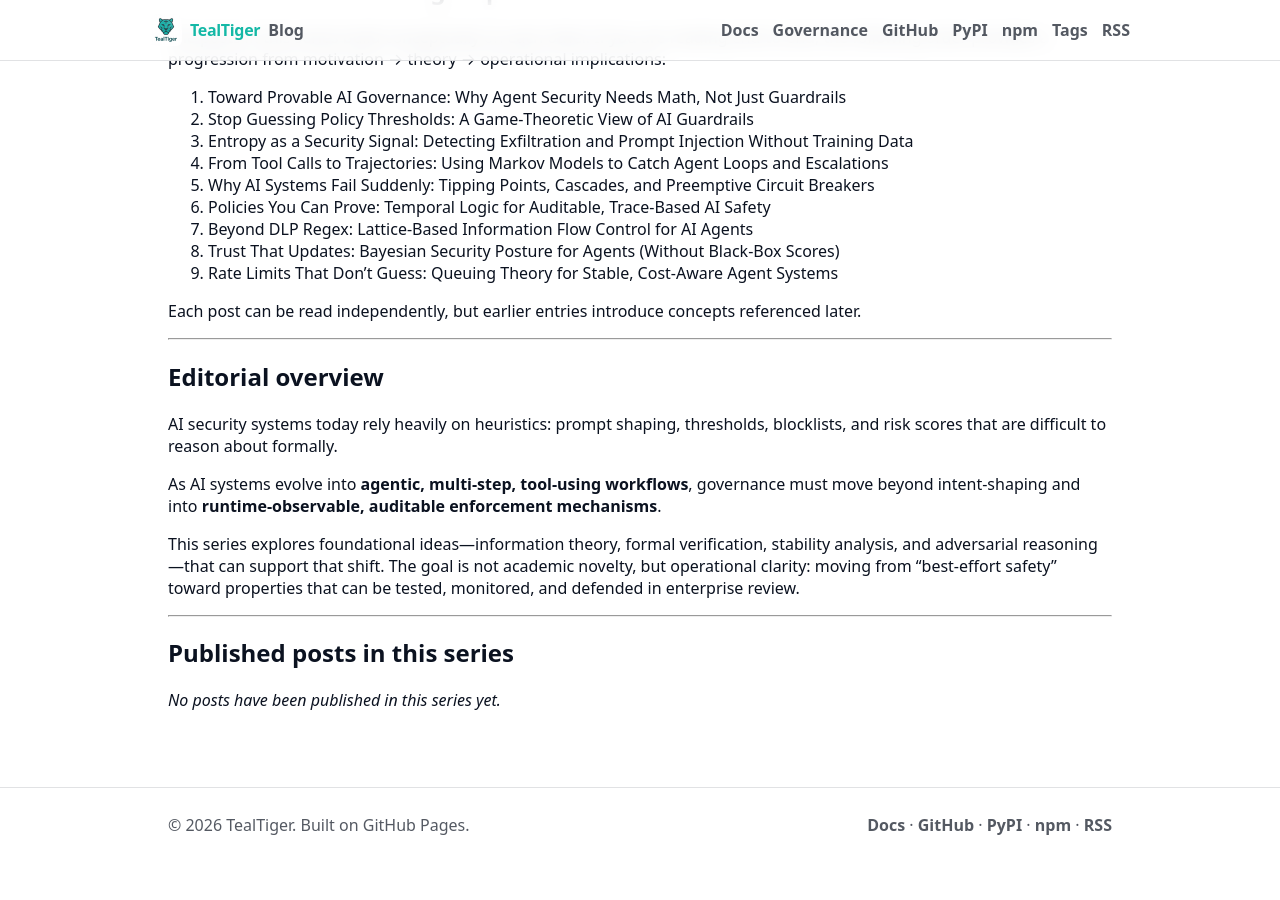
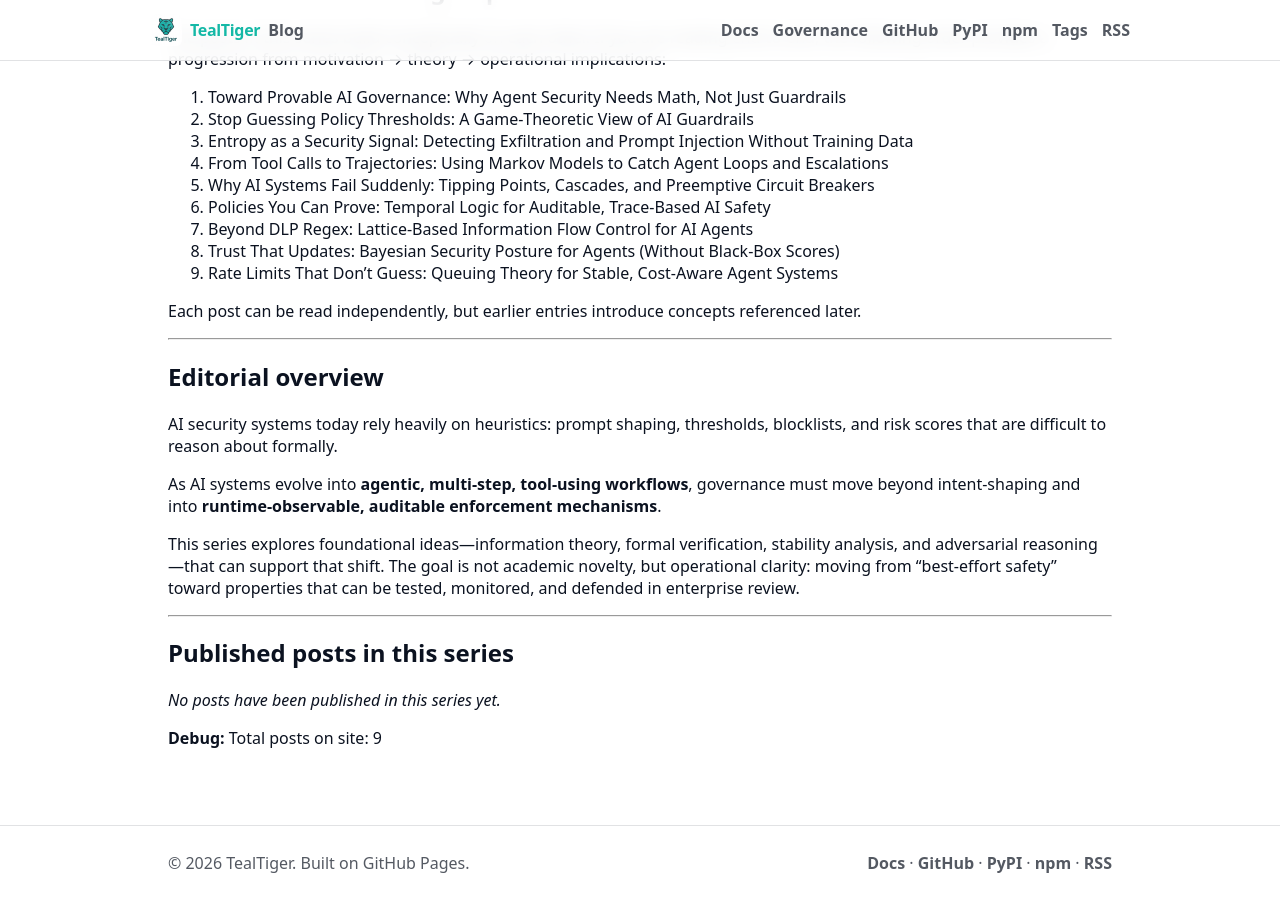
Before and after one commit to agentguard-ai/TealTiger-Blogs, a Jekyll site: the page built from foundations/index.md, in a window 1280 px wide and 900 px high, scrolled down 514 px. Built offline with Jekyll 4.4.1, drawn with Linux system fonts in a browser that asks for light colours; before the commit the page ends 1376 px from its top, so only the background shows below that.

Commit message:
Update index.md

```diff
--- a/foundations/index.md
+++ b/foundations/index.md
@@ -75,3 +75,5 @@ This series explores foundational ideas—information theory, formal verificatio
 {% else %}
 <p><em>No posts have been published in this series yet.</em></p>
 {% endif %}
+
+<p><strong>Debug:</strong> Total posts on site: {{ site.posts | size }}</p>
```
